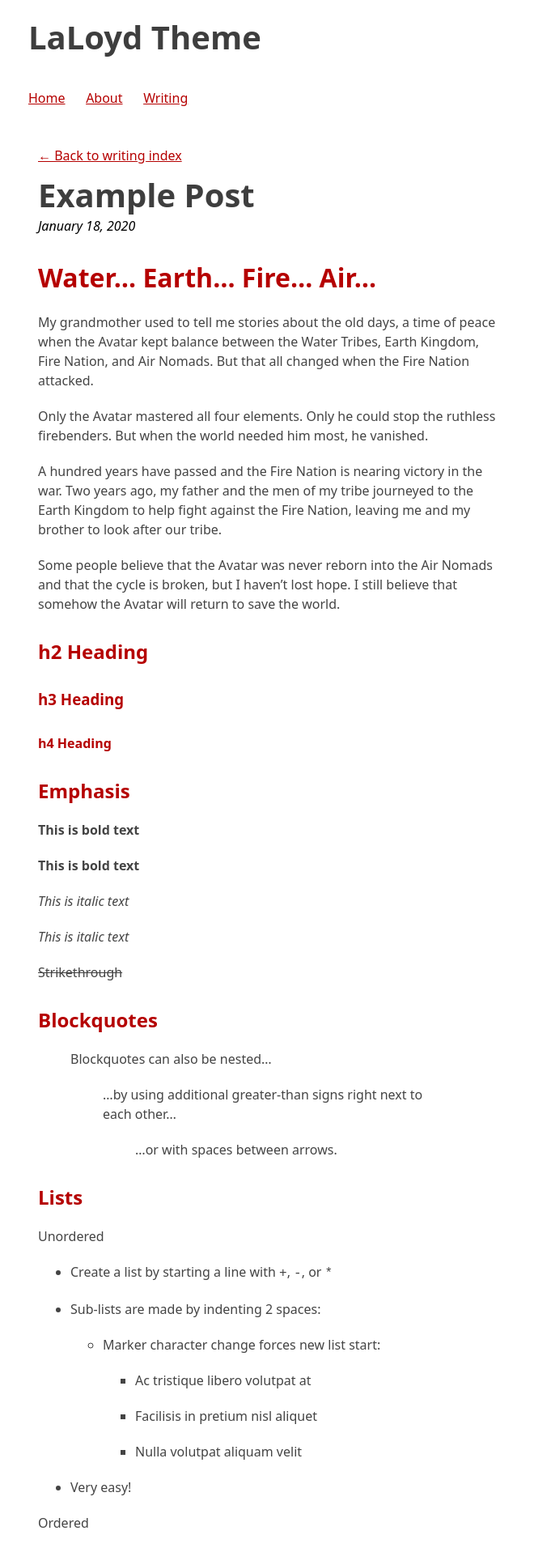
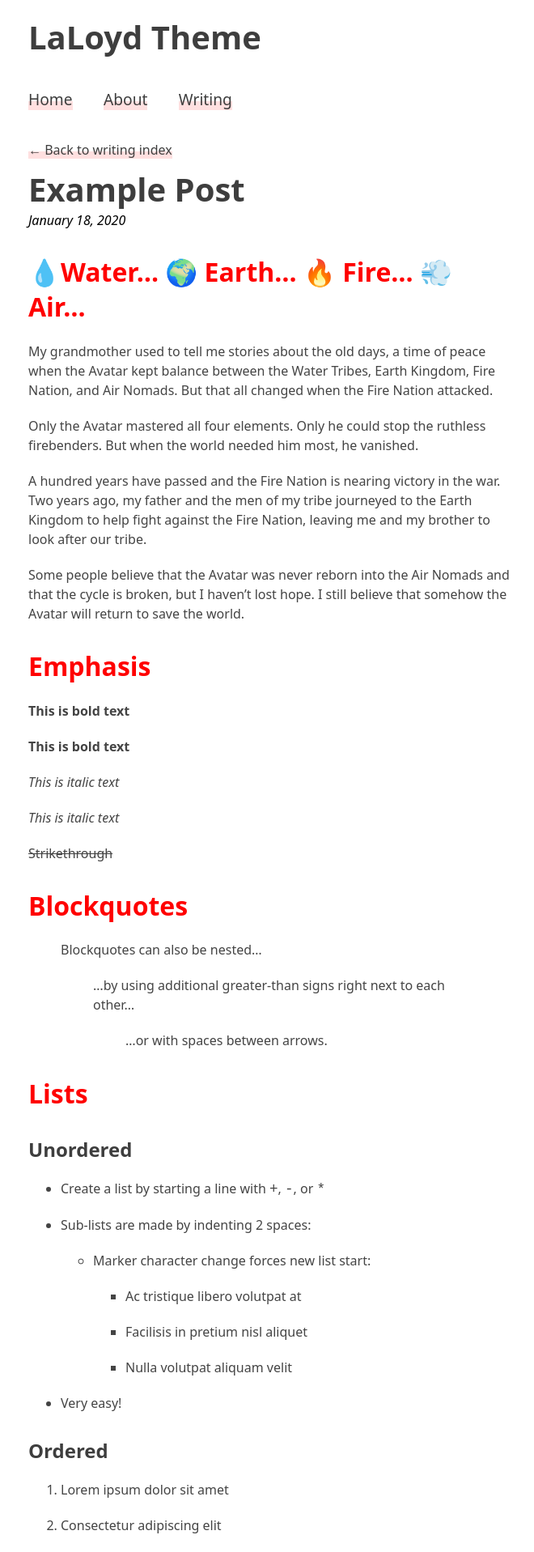
Before and after one commit to janessatran/laloyd, a Jekyll site: the page built from _posts/2020-01-18-example_post.md, in a window 1280 px wide. Shown: the top 1917 px of the page at 81% size, without its empty margins (305-965 px from the left). Built offline with Jekyll 4.4.1, drawn with Linux system fonts in a browser that asks for light colours; some of the changed text lies outside the part shown.

Commit message:
Update styles and content for examples

````diff
--- a/_posts/2020-01-18-example_post.md
+++ b/_posts/2020-01-18-example_post.md
@@ -3,7 +3,7 @@ title: "Example Post"
 layout: post
 ---
 
-# Water... Earth... Fire... Air...
+# 💧Water... 🌍 Earth... 🔥 Fire... 💨 Air...
 
 My grandmother used to tell me stories about the old days, a time of peace when the Avatar kept balance between the Water Tribes, Earth Kingdom, Fire Nation, and Air Nomads. But that all changed when the Fire Nation attacked.
 
@@ -13,12 +13,7 @@ A hundred years have passed and the Fire Nation is nearing victory in the war. T
 
 Some people believe that the Avatar was never reborn into the Air Nomads and that the cycle is broken, but I haven't lost hope. I still believe that somehow the Avatar will return to save the world.
 
-## h2 Heading
-### h3 Heading
-#### h4 Heading
-
-
-## Emphasis
+# Emphasis
 
 **This is bold text**
 
@@ -31,7 +26,7 @@ _This is italic text_
 ~~Strikethrough~~
 
 
-## Blockquotes
+# Blockquotes
 
 
 > Blockquotes can also be nested...
@@ -39,9 +34,9 @@ _This is italic text_
 > > > ...or with spaces between arrows.
 
 
-## Lists
+# Lists
 
-Unordered
+## Unordered
 
 + Create a list by starting a line with `+`, `-`, or `*`
 + Sub-lists are made by indenting 2 spaces:
@@ -51,7 +46,7 @@ Unordered
     - Nulla volutpat aliquam velit
 + Very easy!
 
-Ordered
+## Ordered
 
 1. Lorem ipsum dolor sit amet
 2. Consectetur adipiscing elit
@@ -67,7 +62,7 @@ Start numbering with offset:
 1. bar
 
 
-## Code
+# Code
 
 Inline `code`
 
@@ -112,7 +107,7 @@ for i in (0...items.length)
 end
 ```
 
-## Tables
+# Tables
 
 | Option | Description |
 | ------ | ----------- |
--- a/assets/stylesheets/main.scss
+++ b/assets/stylesheets/main.scss
@@ -7,10 +7,11 @@
 // If you wish to change the colors but want to ensure their accessibility,
 // you can check out: http://colorsafe.co/
 $main_title_color: #3e3e3e;
-$header_color: #b50000;
-$link_color: #b50000;
-$link_hover_color: #16405b;
-$font_family: system-ui, Helvetica, Arial, sans-serif;;
+$main_header_color: #ff0000;
+$link_color: #3e3e3e;
+$link_background_color: #ffe0e0;
+$link_hover_color: #ff0000;
+$font_family: system-ui, Helvetica, Arial, sans-serif;
 
 body {
   font-family: $font-family;
@@ -18,14 +19,22 @@ body {
 
 a {
   color: $link_color;
+  background: linear-gradient(to bottom, transparent 0%, transparent 60%, $link_background_color 60%, $link_background_color 100%);;
+  text-decoration: none;
 }
 
 a:hover, a:focus {
   color: $link_hover_color;
+  background: linear-gradient(to bottom, transparent 0%, transparent 0%, $link_background_color 0%, $link_background_color 100%);;
 }
 
-h1, h2, h3, h4, h5, h6 {
-  color: $header_color;
+h1 {
+  color: $main_header_color;
+  padding-top: 10px;
+}
+
+h2, h3, h4, h5, h6 {
+  color: $main_title_color;
   padding-top: 10px;
 }
 
@@ -43,6 +52,15 @@ h3 {
 
 img {
   max-width: 100%;
+}
+
+figcaption {
+  margin-top: -3px;
+  background: #dddddd;
+  padding: 1rem;
+  font-size: 1rem;
+  line-height: 1.3rem;
+  text-align: center;
 }
 
 p, li {
@@ -69,7 +87,7 @@ p, li {
 }
 
 #main-content, #nav-container {
-  margin: 2%;
+  // margin: 2%;
 }
 
 #nav-container  > h1 {
@@ -83,7 +101,9 @@ nav > ul {
 }
 
 nav > ul li {
-  padding-right: 2vw;
+  font-size: 1.2rem;
+  padding-right: 3vw;
+  font-weight: 300;
 }
 
 // hide skip link until it's in focus
@@ -103,5 +123,5 @@ th, td {
 }
 
 code {
-  font-size: 1rem;
+  font-size: 1.1rem;
 }
````
Also changed, not shown: other parts of _posts/2020-01-18-example_post.md (+1 -7 lines), index.md (+13 -9 lines).
